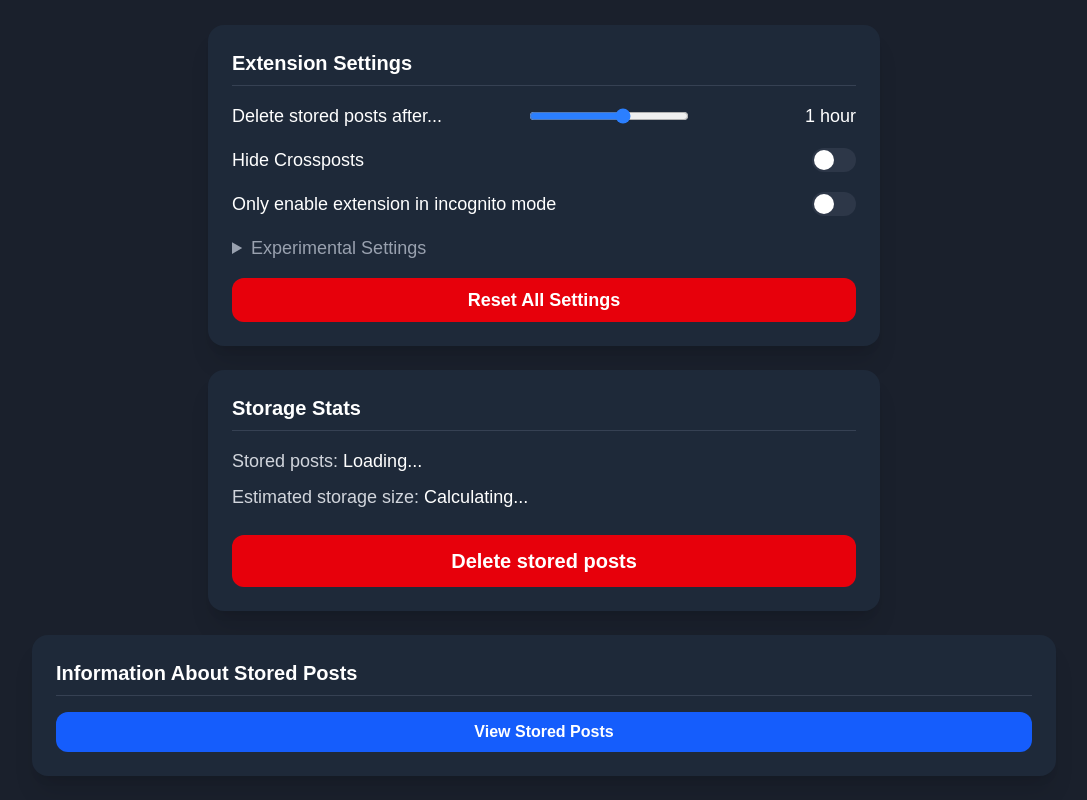
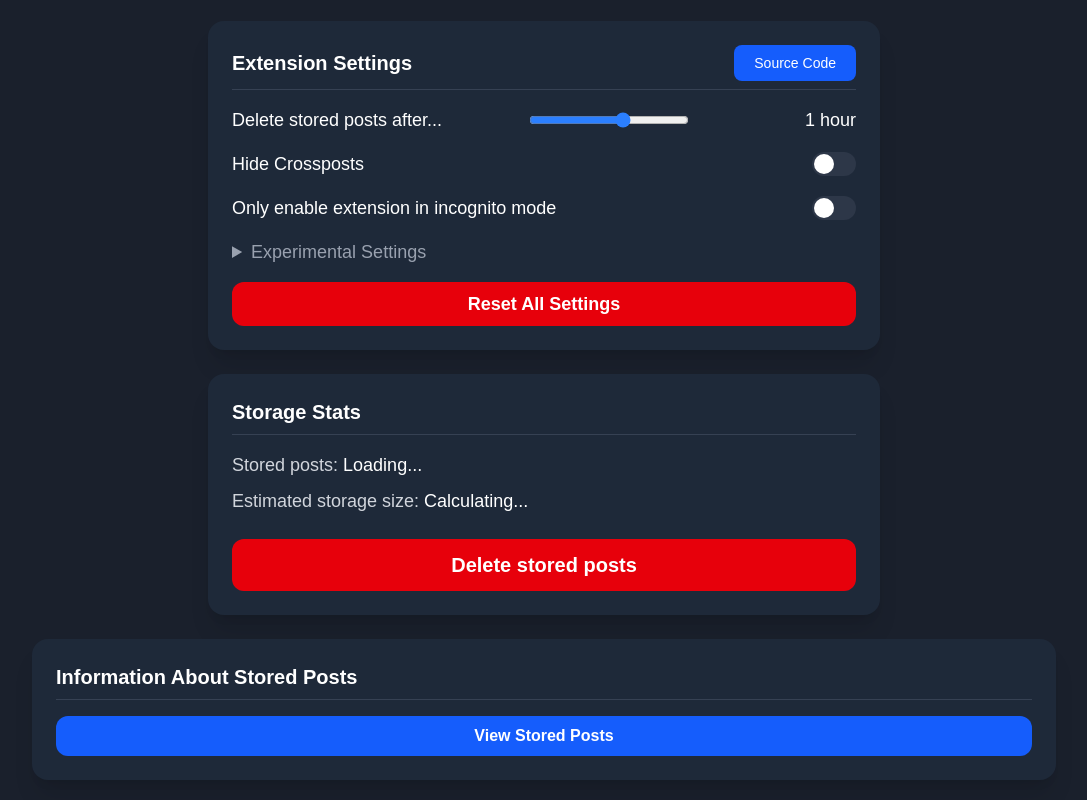
Before and after one commit to Netsug/nix-no-reposts, a website: page public/options.html in a window 1280 px wide. Shown: the whole page, without its empty margins (96-1183 px from the left). Drawn offline with Linux system fonts and the light colour scheme.

Commit message:
feat: added source code button

```diff
--- a/public/options.html
+++ b/public/options.html
@@ -11,7 +11,12 @@
 <body class="bg-gray-900 text-white min-h-screen flex items-center justify-center">
     <div class="w-full flex-col items-center space-y-6">
         <div class="w-full max-w-2xl mx-auto p-6 rounded-2xl bg-gray-800 shadow-xl">
-            <h2 class="text-xl font-semibold mb-4 border-b border-gray-700 pb-2">Extension Settings</h2>
+            <div class="flex items-center justify-between mb-4 border-b border-gray-700 pb-2">
+            <h2 class="text-xl font-semibold border-gray-700">Extension Settings</h2>
+            <a href="https://github.com/Netsug/nixnoreposts" target="_blank" class="text-sm bg-blue-600 hover:bg-blue-700 text-white font-large px-5 py-2 rounded-lg">
+                Source Code
+            </a>
+            </div>
 
             <div class="space-y-4 text-lg">
                 <!-- Range Input -->
```
Also changed, not shown: public/output.css.
